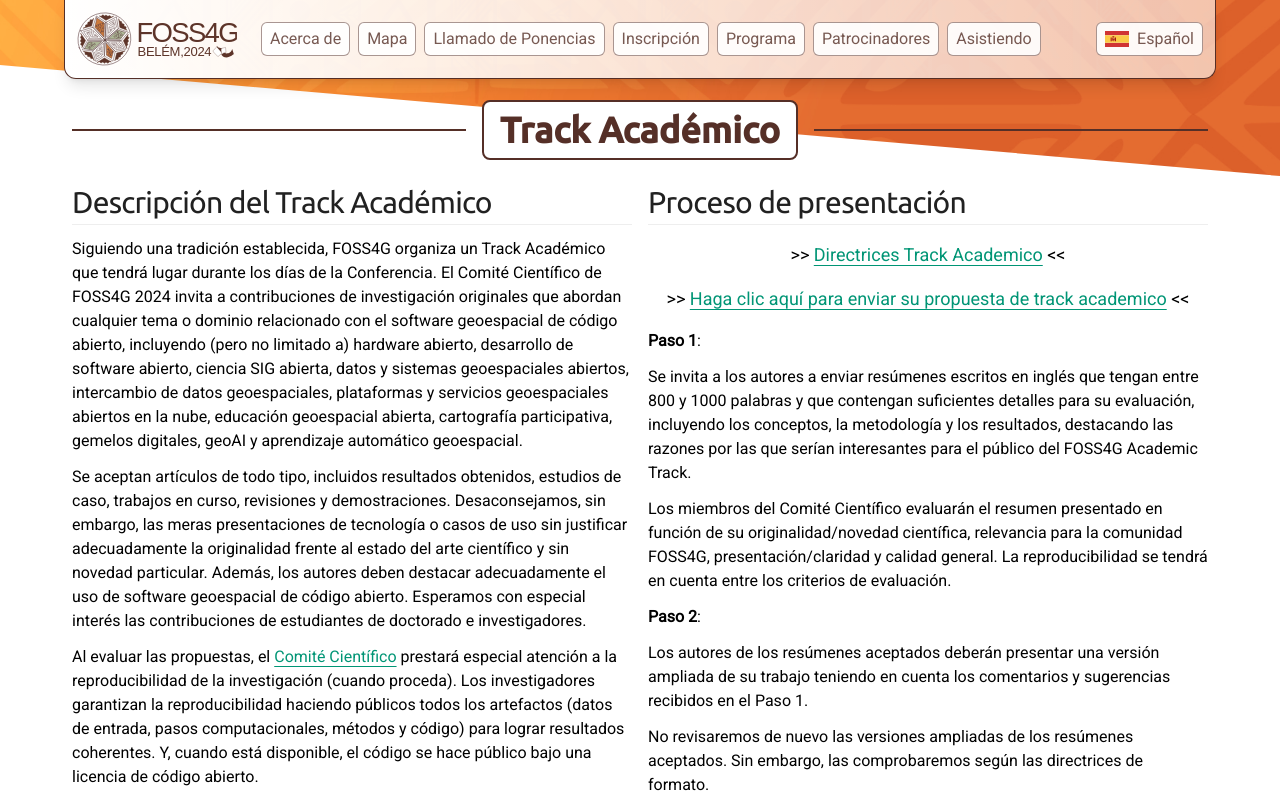
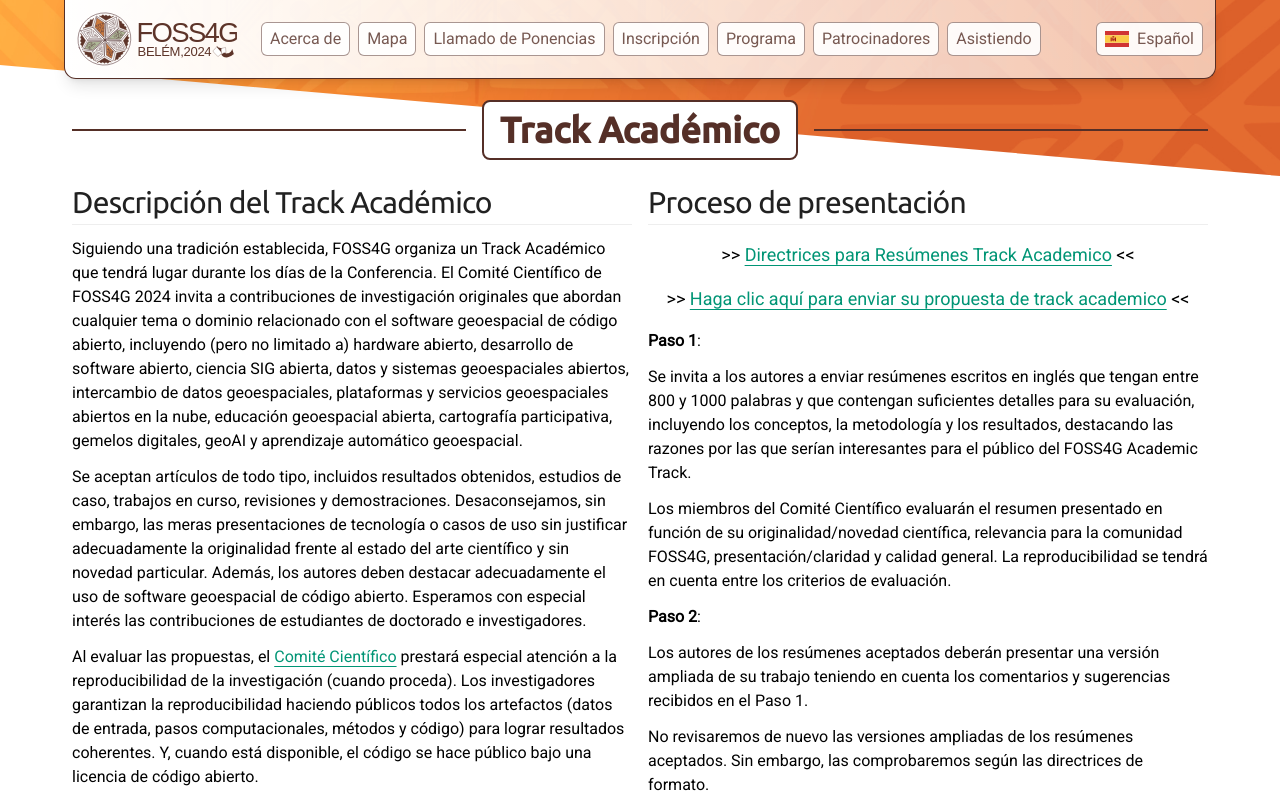
Before and after one commit to FOSS4G-2024-Belem/foss4g-2024-belem.github.io, a Next.js app: page /es/cfp/track-academico in a window 1280 px wide. Shown: the top 800 px of the page. Built offline with nearby package versions, Linux system fonts and the light colour scheme.

Commit message:
add abstract guideleine in ODT, update CFP

```diff
--- a/src/pages/en/cfp/academic-track.mdx
+++ b/src/pages/en/cfp/academic-track.mdx
@@ -41,7 +41,7 @@ export const metadata = {
     ---
 
     <div className="text-center my-4 text-lg">
-      &gt;&gt; <a href="/foss4g-2024-academic-track-guidelines.pdf" target="_blank">Academic Track Guidelines</a> &lt;&lt;
+      &gt;&gt; <a href="/foss4g-2024-academic-track-guidelines_abstract.odt" target="_blank">Academic Track Abstract Guidelines</a> &lt;&lt;
     </div>
 
     <div className="text-center my-4 text-lg">
--- a/src/pages/es/cfp/track-academico.mdx
+++ b/src/pages/es/cfp/track-academico.mdx
@@ -41,7 +41,7 @@ export const metadata = {
     ---
 
     <div className="text-center my-4 text-lg">
-      &gt;&gt; <a href="/foss4g-2024-acadmeic-track-guidelines.pdf" target="_blank">Directrices Track Academico</a> &lt;&lt;
+      &gt;&gt; <a href="/foss4g-2024-academic-track-guidelines_abstract.odt" target="_blank">Directrices para Resúmenes Track Academico</a> &lt;&lt;
     </div>
 
     <div className="text-center my-4 text-lg">
--- a/src/pages/pt/cfp/trilha-academica.mdx
+++ b/src/pages/pt/cfp/trilha-academica.mdx
@@ -41,7 +41,7 @@ export const metadata = {
     ---
 
     <div className="text-center my-4 text-lg">
-      &gt;&gt; <a href="/foss4g-2024-academic-track-guidelines.pdf" target="_blank">Diretrizes Trilha Academica</a> &lt;&lt;
+      &gt;&gt; <a href="/foss4g-2024-academic-track-guidelines_abstract.odt" target="_blank">Diretrizes para Resumons Trilha Academica</a> &lt;&lt;
     </div>
 
     <div className="text-center my-4 text-lg">
```
Also changed, not shown: 1 other file (tests, documents, lock files or other folders).
